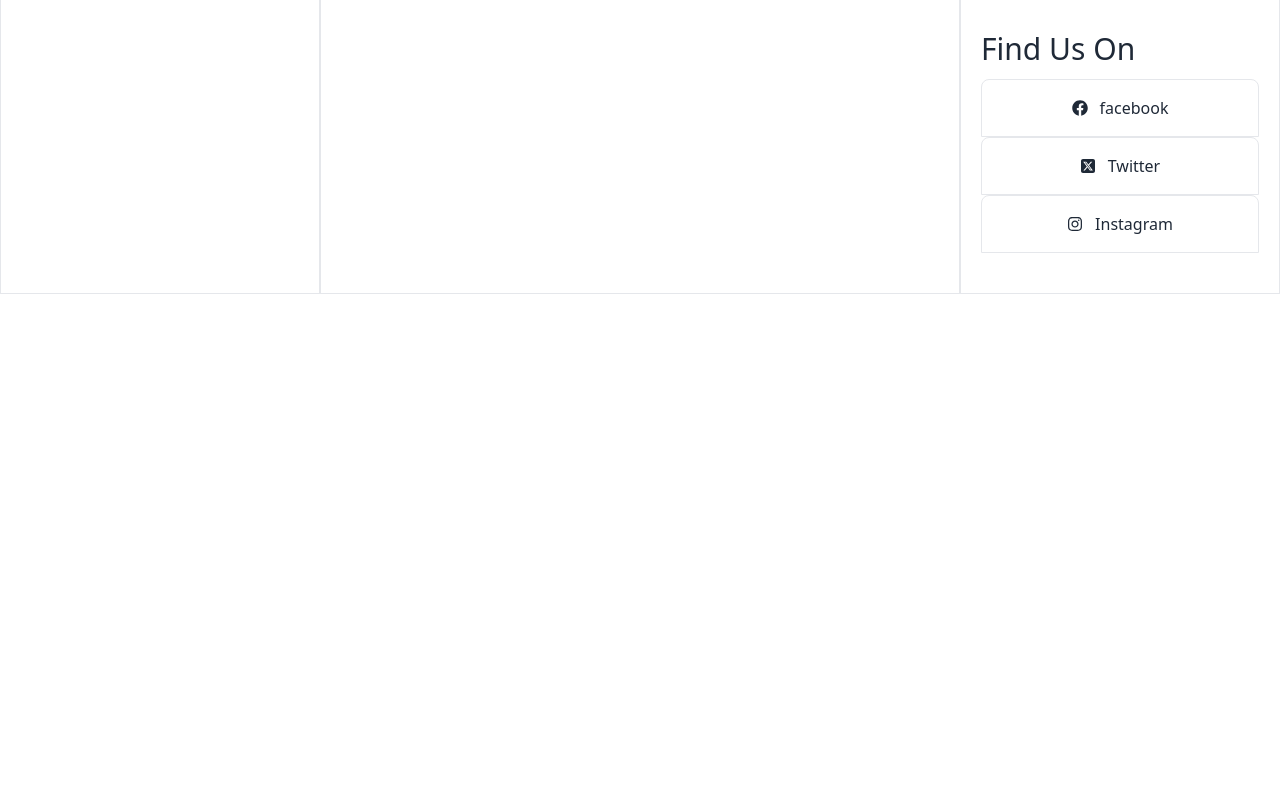
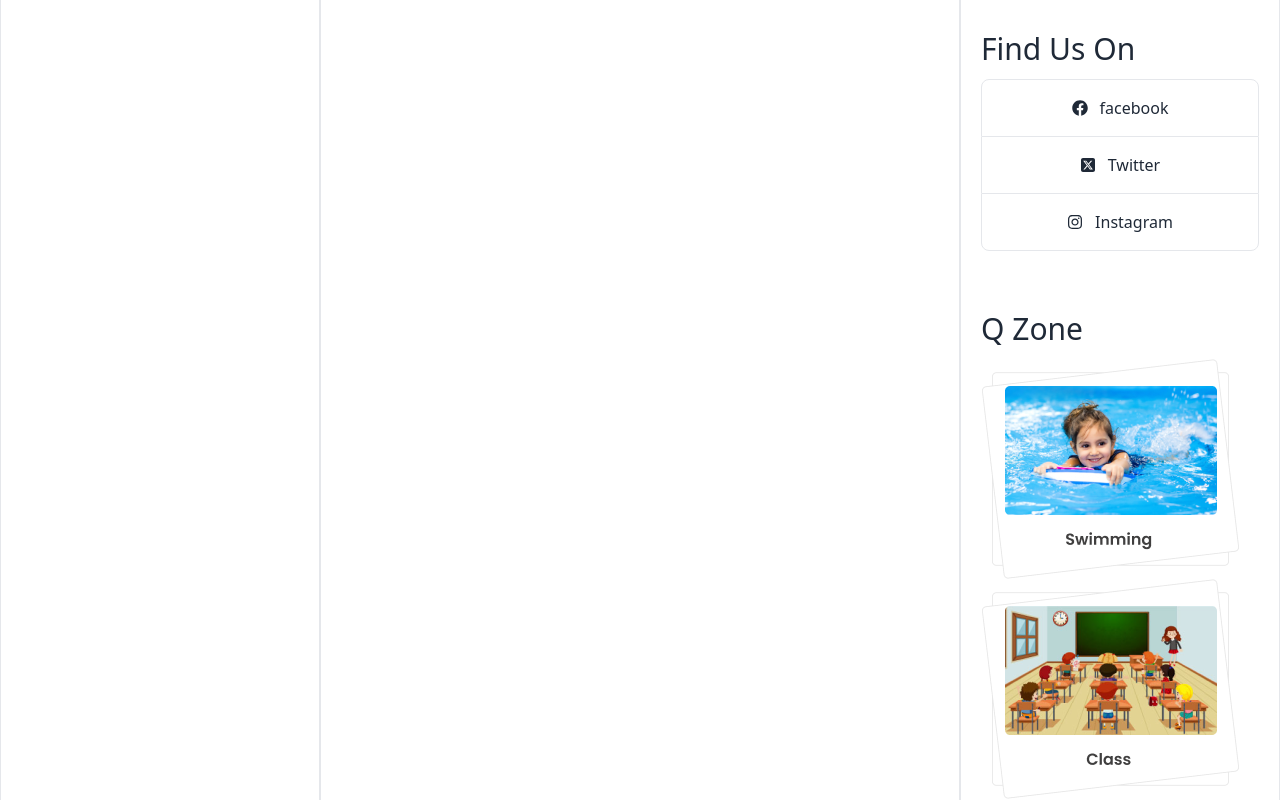
Before and after one commit to bharatroy4D/react-dragon-news, a React (Vite) app: page / in a window 1280 px wide. Shown: the part 460-1260 px from the top of the page. Before the commit the page ends 800 px from the top, so only its background shows below. Built offline with nearby package versions, Linux system fonts and the light colour scheme.

Commit message:
Q zone part added

```diff
--- a/src/components/shared/rightSideNav/RightSideNav.jsx
+++ b/src/components/shared/rightSideNav/RightSideNav.jsx
@@ -4,11 +4,9 @@ import { IoLogoGithub } from "react-icons/io";
 import { FaFacebook } from "react-icons/fa";
 import { FaSquareXTwitter } from "react-icons/fa6";
 import { FaInstagram } from "react-icons/fa6";
-
-
-
-
-
+import qZone1 from '../../../assets/swimming.png';
+import qZone2 from '../../../assets/class.png';
+import qZone3 from '../../../assets/playground.png';
 
 const RightSideNav = () => {
     return (
@@ -32,14 +30,22 @@ const RightSideNav = () => {
                     <FaFacebook className='mr-3'></FaFacebook>
                     <span>facebook</span>
                </a>
-               <a className='flex items-center justify-center border rounded-t-lg p-4 ' href="">
+               <a className='flex items-center justify-center border-x p-4 ' href="">
                     <FaSquareXTwitter className='mr-3'></FaSquareXTwitter>
                     <span>Twitter</span>
                </a>
-               <a className='flex items-center justify-center border rounded-t-lg p-4 ' href="">
+               <a className='flex items-center justify-center border rounded-b-lg p-4 ' href="">
                     <FaInstagram className='mr-3'></FaInstagram>
                     <span>Instagram</span>
                </a>
+            </div>
+            {/* Q Zone */}
+            <div className='p-5  mb-5'>
+                <h3 className="text-3xl mb-3">Q Zone</h3>
+                <img src={qZone1} alt="" />
+                <img src={qZone2} alt="" />
+                <img src={qZone3} alt="" />
+
             </div>
         </div>
 
```
